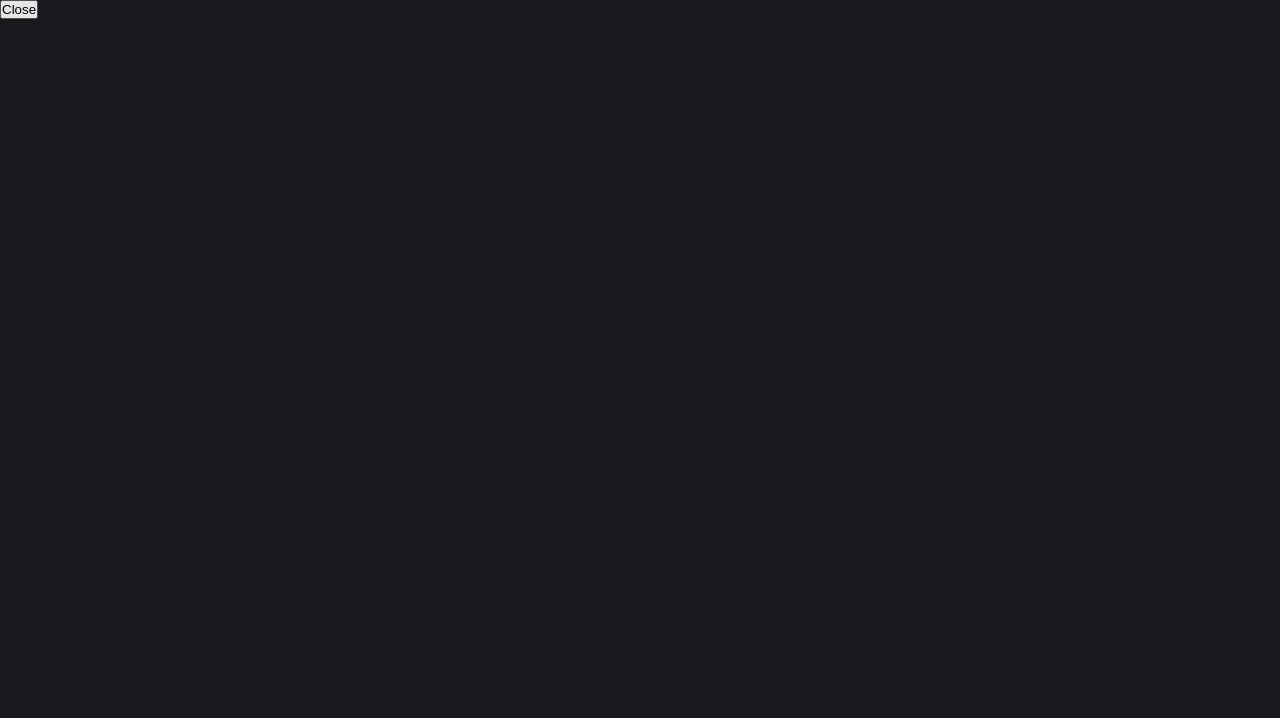
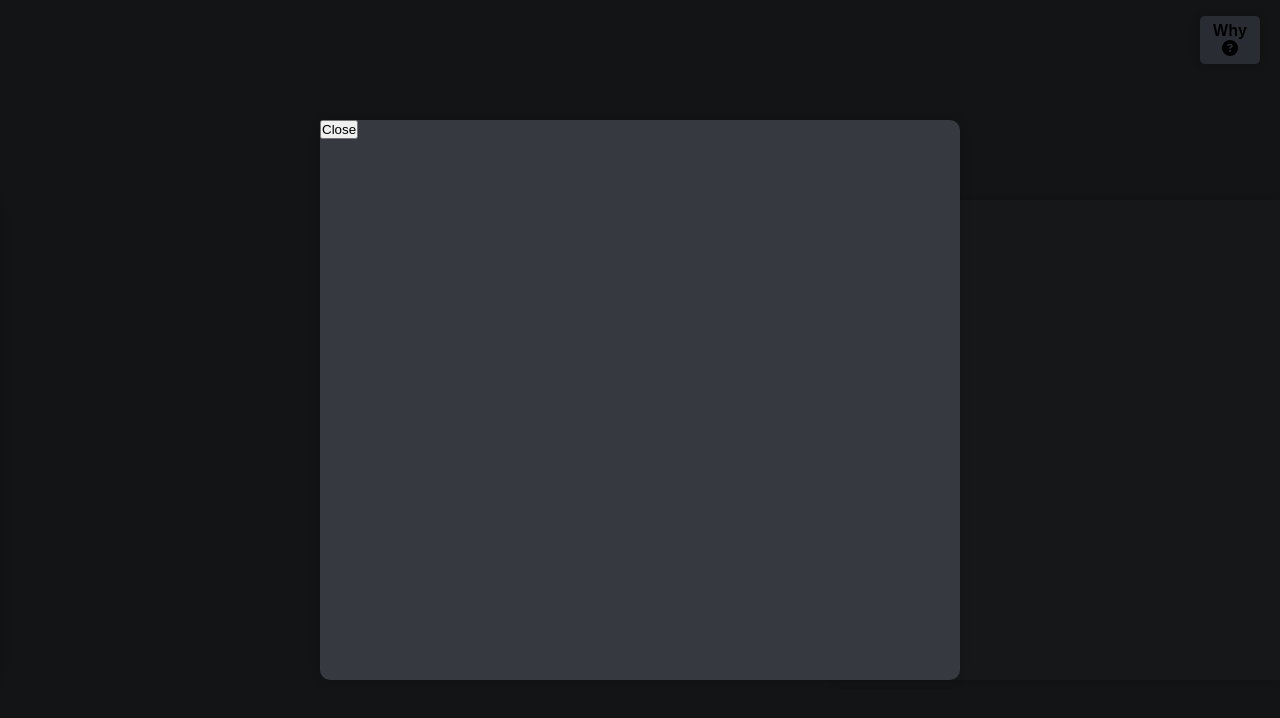
Before and after one commit to keshavDooleea/kshared, an Angular app in the folder frontend/: page / in a window 1280 px wide. Both pictures are taken after a click on the element "Why". Shown: the top 718 px of the page. Built offline with nearby package versions, Linux system fonts and the light colour scheme; a web font is replaced by a local one.

Commit message:
improved modal

```diff
--- a/frontend/src/app/components/login/login.component.html
+++ b/frontend/src/app/components/login/login.component.html
@@ -15,9 +15,11 @@
   </div>
 
   <div
-    class="why-container"
+    class="why-modal"
     [ngClass]="shouldShowModal ? 'show-modal' : 'hide-modal'"
   >
-    <button (click)="toggleModal()">Close</button>
+    <div class="why-body">
+      <button (click)="toggleModal()">Close</button>
+    </div>
   </div>
 </div>
--- a/frontend/src/app/components/login/login.component.scss
+++ b/frontend/src/app/components/login/login.component.scss
@@ -36,25 +36,44 @@
   }
 }
 
-.why-container {
+.why-modal {
   width: 100%;
   height: 100%;
-  background-color: styles.$modalBkg;
+  background-color: rgba(0, 0, 0, 0.6);
   position: absolute;
-  top: 50%;
-  left: 50%;
-  transition: 0.5s transform, 0.35s opacity;
+  top: 0%;
+  left: 0%;
+  transition: 0.4s opacity, 0.5s clip-path;
+  @include styles.displayFlex(row, center, center);
+  user-select: none;
+
+  .why-body {
+    width: 50vw;
+    height: 70vh;
+    border-radius: styles.$borderRadius;
+    box-shadow: 0 0 10px rgba(0, 0, 0, 0.15);
+    background-color: styles.$containers;
+    transition: 0.3s transform;
+  }
 
   &.show-modal {
-    transform: translate(-50%, -50%) scale(1);
     pointer-events: all;
     opacity: 1;
+    clip-path: circle(100% at 50% 50%);
+
+    .why-body {
+      transform: scale(1);
+    }
   }
 
   &.hide-modal {
-    transform: translate(-50%, -50%) scale(0.4);
     pointer-events: none;
     opacity: 0;
+    clip-path: circle(30% at 50% 50%);
+
+    .why-body {
+      transform: scale(0);
+    }
   }
 }
 
@@ -71,6 +90,7 @@
   background-color: styles.$containers;
   box-shadow: 0 0 10px rgba(0, 0, 0, 0.15);
   transition: 0.7s transform;
+  user-select: none;
 }
 
 .register-container {
```
